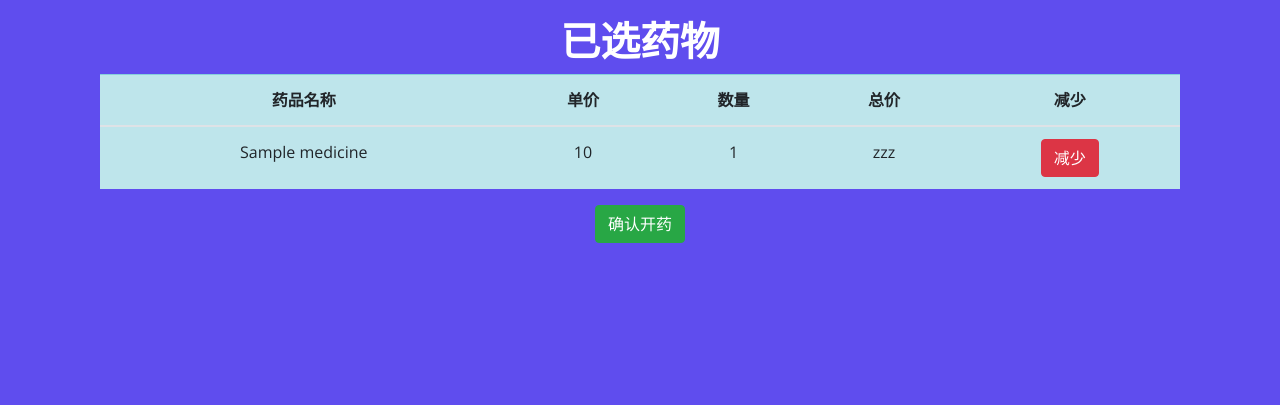
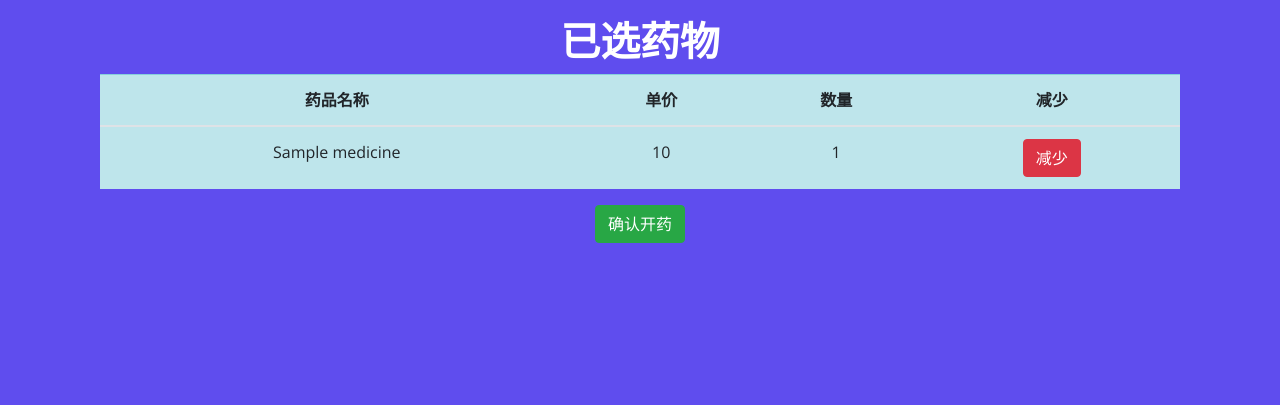
Before and after one commit to LvPeng990324/Hospital_info_manage, a Django app: template templates/make_prescription.html in a window 1280 px wide. Shown: the part 395-800 px from the top of the page. Run offline with Django 3.2, Linux system fonts and the light colour scheme; the template is opened without the code that fills it: most values are stand-ins (such as "Sample title", 1, 10 or a date in 2020); some libraries are stand-ins or nearby versions.

Commit message:
医生开药方界面删除总价

```diff
--- a/templates/make_prescription.html
+++ b/templates/make_prescription.html
@@ -125,7 +125,6 @@
                                     <th>药品名称</th>
                                     <th>单价</th>
                                     <th>数量</th>
-                                    <th>总价</th>
                                     <th>减少</th>
                                 </tr>
                             </thead>
@@ -135,7 +134,6 @@
                                     <td>{{ medicine.name }}</td>
                                     <td>{{ medicine.price }}</td>
                                     <td>{{ medicine.prescription_num }}</td>
-                                    <td>zzz</td>
                                     <td>
                                         <form action="{% url 'reduce_medicine_to_prescription' %}" method="post">
                                             {% csrf_token %}
```
